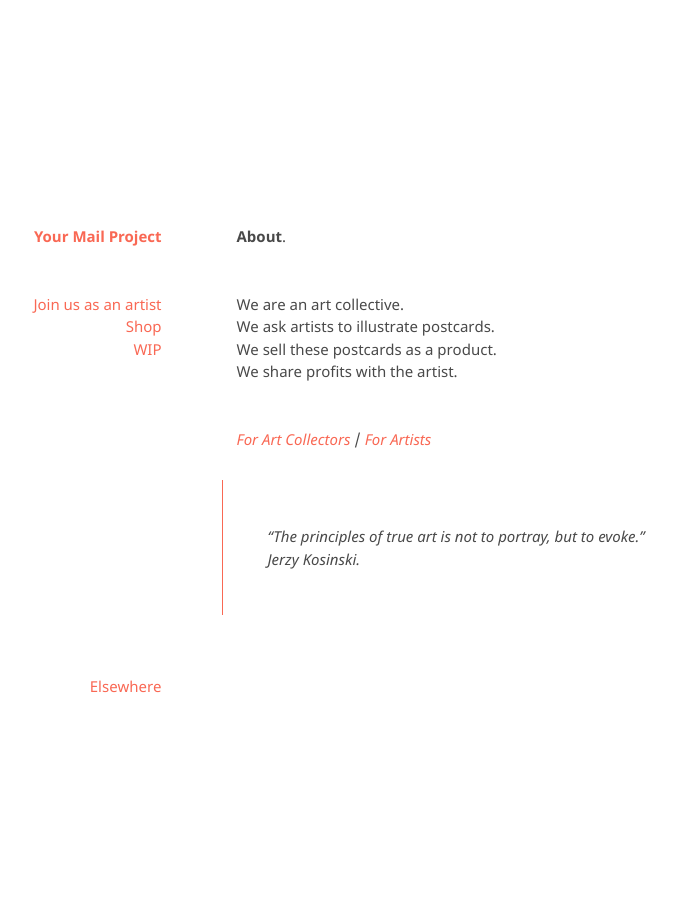
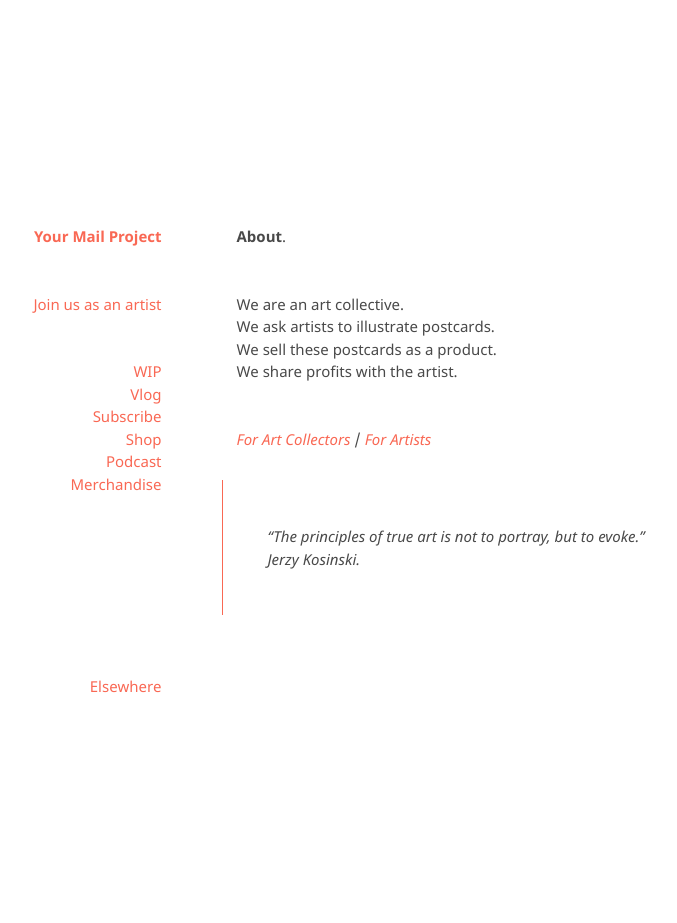
Before and after one commit to kvshvlin/yourmailproject, a Jekyll site: the page built from index.md, in a window 1280 px wide. Shown: the whole page, without its empty margins (286-963 px from the left). Built offline with Jekyll 4.4.1, drawn with Linux system fonts in a browser that asks for light colours; our own code applies the rules of GitHub Pages for plain Markdown files.

Commit message:
Update default.html

```diff
--- a/_layouts/default.html
+++ b/_layouts/default.html
@@ -16,9 +16,15 @@
       <div class="grid-item">
         <h1><a href="https://kvshvlin.github.io/yourmailproject">Your Mail Project</a></h1>
         <p>
-          <a href="https://yourmailproject.typeform.com/to/krhWpQJZ" target="_blank">Join us as an artist</a><br>
+          <a href="https://yourmailproject.typeform.com/to/krhWpQJZ" target="_blank">Join us as an artist</a>
+        </p>
+        <p>
+          <a href="https://www.instagram.com/yourmailproject" target="_blank">WIP</a><br>
+          <a href="https://www.youtube.com/channel/UCQCznCqUhALucLSk6N8ROPA?view_as=subscriber" target="_blank">Vlog</a><br>
+          <a href="https://kvshvlin.github.io/yourmailproject/subscribe.html">Subscribe</a><br>
           <a href="https://www.gumroad.com/yourmailproject" target="_blank">Shop</a><br>
-          <a href="https://www.instagram.com/yourmailproject" target="_blank">WIP</a>
+          <a href="http://www.anchor.fm/yourmailproject" target="_blank">Podcast</a><br>
+          <a href="https://www.society6.com/gabeminimal" target="_blank">Merchandise</a>
         </p>
       </div>
     </header>
```
